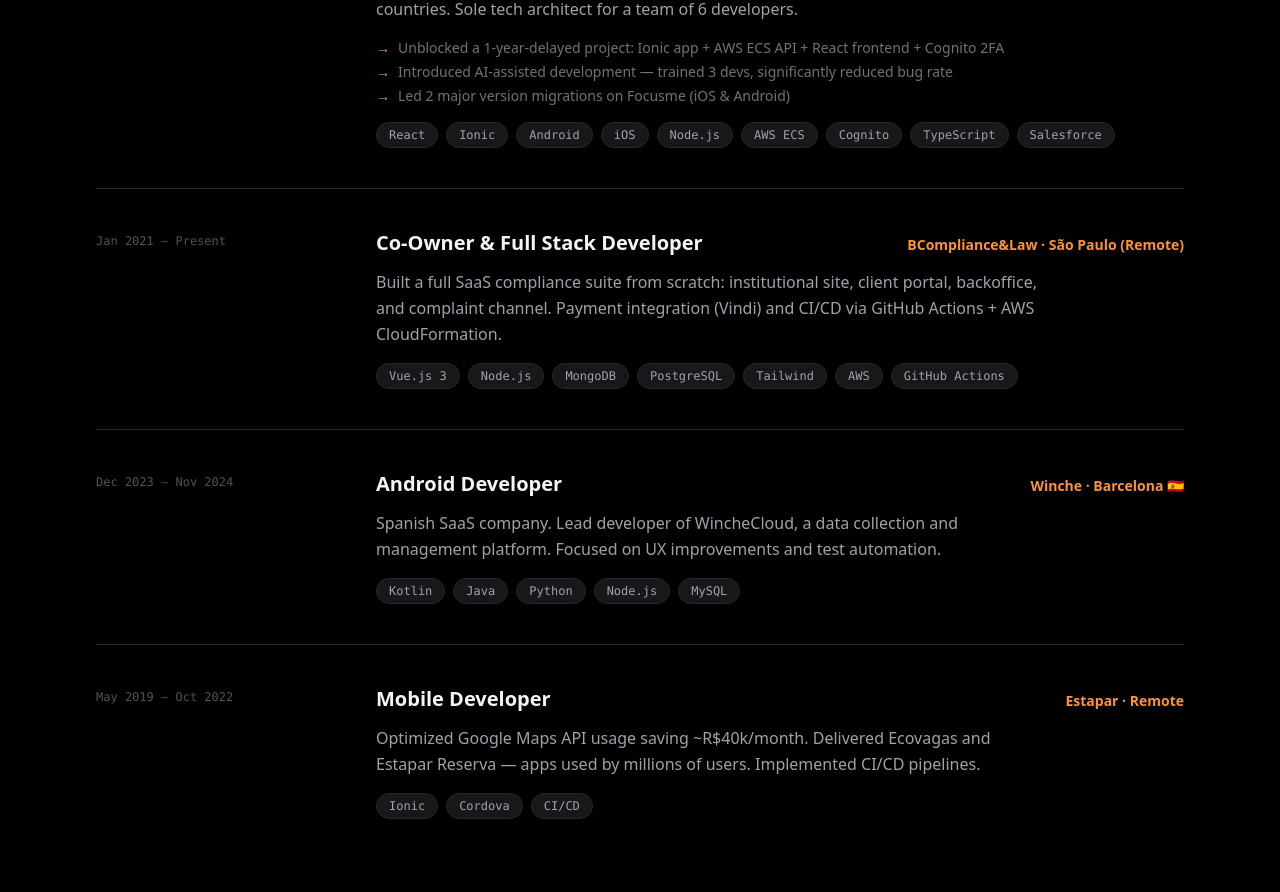
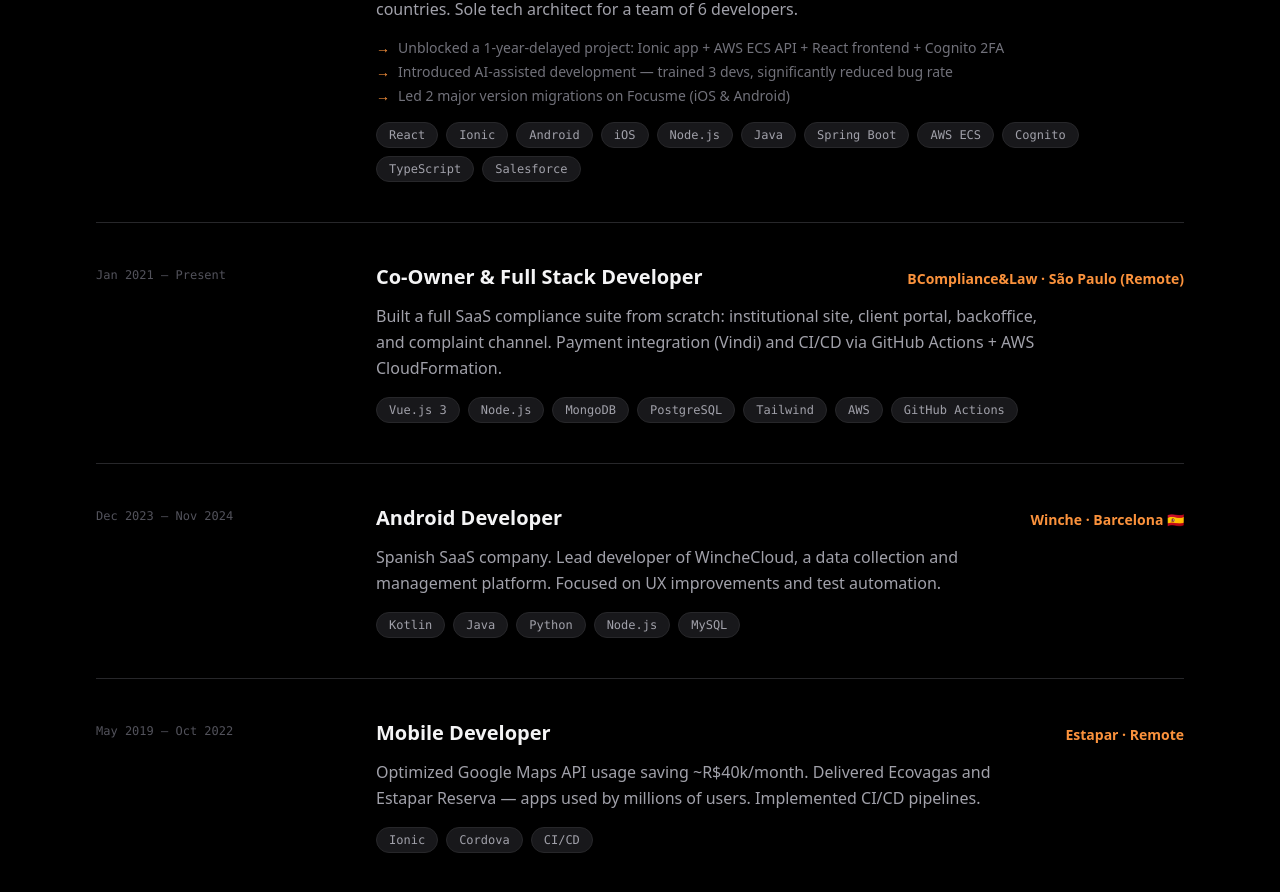
Before and after one commit to cabelotaina/cabelotaina.github.io, a Vue app: page / in a window 1280 px wide. Shown: the part 2260-3152 px from the top of the page. Built offline with nearby package versions, Linux system fonts and the light colour scheme.

Commit message:
feat: add Java + Spring Boot to AMURA IT tech stack

```diff
--- a/src/App.vue
+++ b/src/App.vue
@@ -317,7 +317,7 @@ export default {
             "Introduced AI-assisted development — trained 3 devs, significantly reduced bug rate",
             "Led 2 major version migrations on Focusme (iOS & Android)",
           ],
-          tech: ["React", "Ionic", "Android", "iOS", "Node.js", "AWS ECS", "Cognito", "TypeScript", "Salesforce"],
+          tech: ["React", "Ionic", "Android", "iOS", "Node.js", "Java", "Spring Boot", "AWS ECS", "Cognito", "TypeScript", "Salesforce"],
         },
         {
           period: "Jan 2021 – Present",
```
